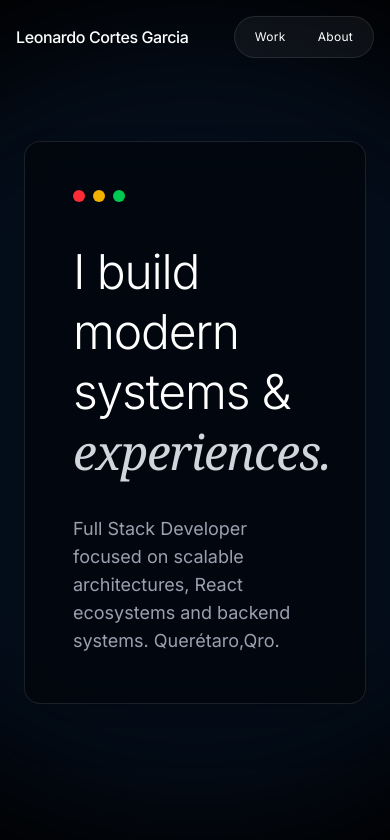
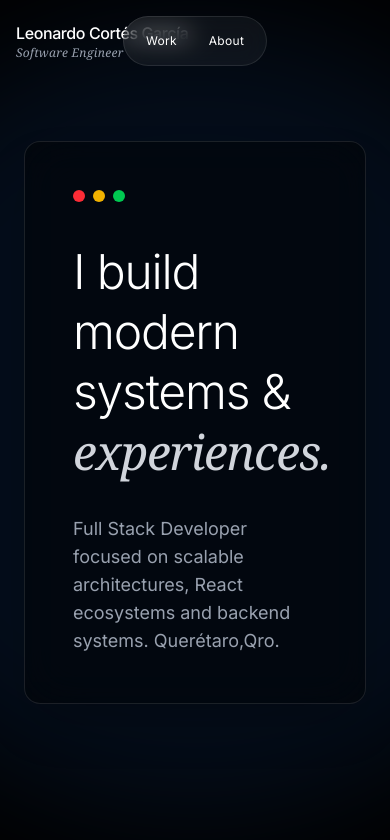
Before and after one commit to LeonardoCG26/Portafolio, a React (Vite) app in the folder client/: page / in a window 390 px wide. Shown: the top 840 px of the page. Built offline with nearby package versions, Linux system fonts and the light colour scheme.

Commit message:
Refine navbar mobile sizing and restore accents

```diff
--- a/client/src/components/Navbar.jsx
+++ b/client/src/components/Navbar.jsx
@@ -13,19 +13,19 @@ export default function Navbar() {
 
   return (
     <nav className="fixed top-0 left-0 right-0 z-50 text-white px-4 py-4 sm:px-6 md:px-8 md:py-6">
-      <div className="mx-auto w-full max-w-6xl flex items-center justify-between gap-3">
-        <Link to="/" className="hover:opacity-80 transition min-w-0">
+      <div className="mx-auto w-full max-w-6xl grid grid-cols-[1fr_auto_1fr] items-center gap-3">
+        <Link to="/" className="hover:opacity-80 transition min-w-0 justify-self-start">
           <div className="leading-tight">
             <h1 className="text-base sm:text-lg font-medium tracking-tight truncate">
-              Leonardo Cortes Garcia
+              Leonardo Cortés García
             </h1>
-            <p className="hidden sm:block text-sm text-gray-400">
+            <p className="text-xs sm:text-sm text-gray-400 italic font-serif tracking-wide">
               Software Engineer
             </p>
           </div>
         </Link>
 
-        <div className="relative flex shrink-0 bg-white/5 backdrop-blur-md rounded-full p-1 border border-white/10">
+        <div className="relative flex shrink-0 justify-self-center bg-white/5 backdrop-blur-md rounded-full p-1.5 border border-white/10">
           {navItems.map((item, index) => {
             const isActive = location.pathname === item.path;
             const isHovered = hovered === index;
@@ -36,7 +36,7 @@ export default function Navbar() {
                 to={item.path}
                 onMouseEnter={() => setHovered(index)}
                 onMouseLeave={() => setHovered(null)}
-                className="relative px-4 sm:px-6 py-2 text-xs sm:text-sm tracking-wide"
+                className="relative px-4 sm:px-7 py-2.5 text-xs sm:text-base tracking-wide"
               >
                 {(isHovered || isActive) && (
                   <motion.div
@@ -53,6 +53,8 @@ export default function Navbar() {
             );
           })}
         </div>
+
+        <div className="justify-self-end w-0 sm:w-24 md:w-28" />
       </div>
     </nav>
   );
```
